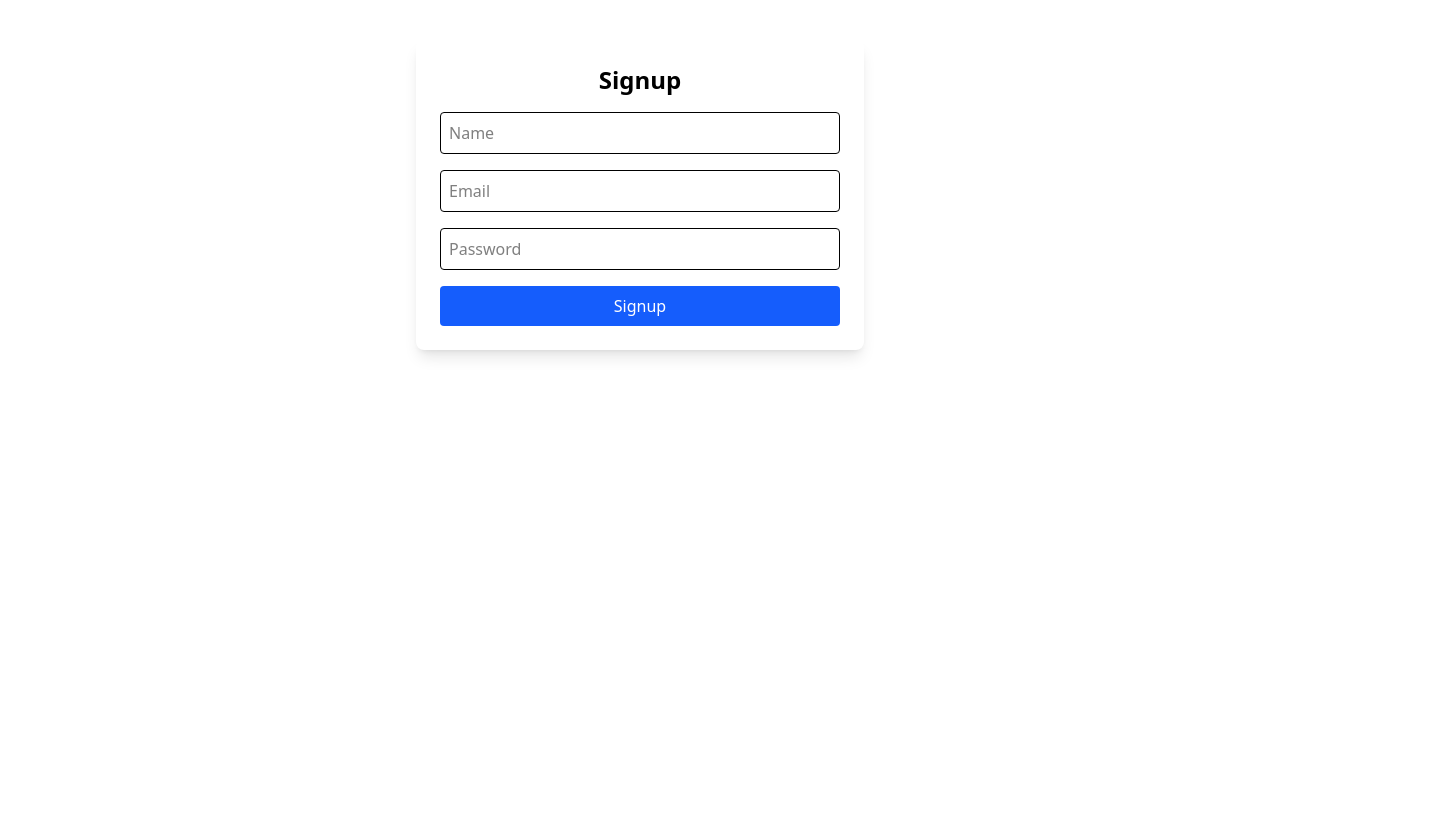
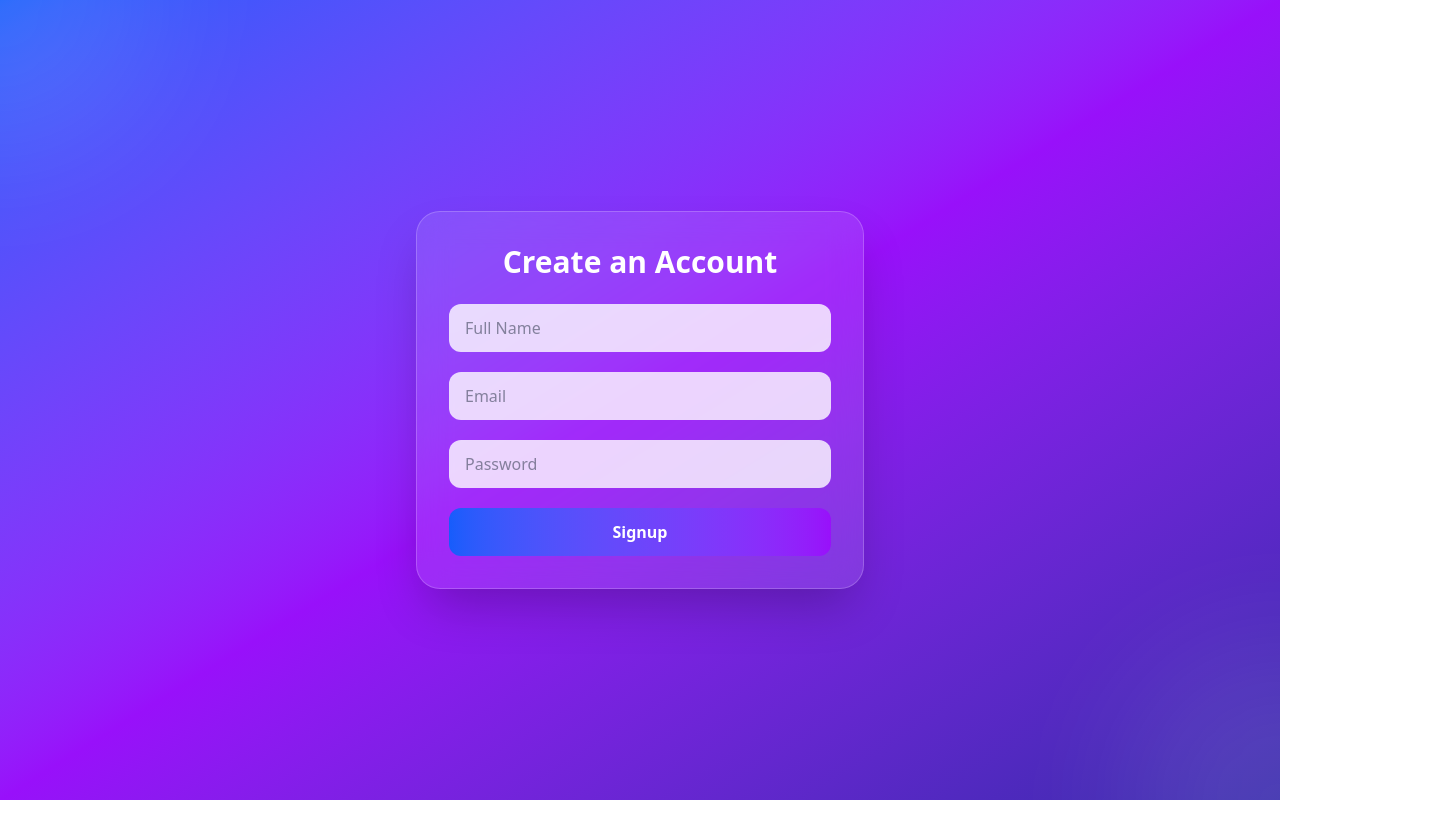
Before and after one commit to amitver01/URL-SHORTY, a React (Vite) app in the folder FRONTEND/: page /signup in a window 1280 px wide. Shown: the top 838 px of the page, 1440 px wide, since content can reach past the window. Before the commit the page ends 800 px from the top, so only its background shows below. Built offline with nearby package versions, Linux system fonts and the light colour scheme.

Commit message:
align tailwind css as per the home page ui

```diff
--- a/FRONTEND/src/components/AuthForm.jsx
+++ b/FRONTEND/src/components/AuthForm.jsx
@@ -7,27 +7,25 @@ const AuthForm = ({ title, onSubmit }) => {
     password: ''
   });
 
-  const handleChange = e => {
-    setFormData(prev => ({ ...prev, [e.target.name]: e.target.value }));
+  const handleChange = (e) => {
+    setFormData((prev) => ({ ...prev, [e.target.name]: e.target.value }));
   };
 
-  const handleSubmit = e => {
+  const handleSubmit = (e) => {
     e.preventDefault();
     onSubmit(formData);
   };
 
   return (
-    <div className="max-w-md mx-auto mt-10 p-6 bg-white rounded-lg shadow-lg">
-      <h2 className="text-2xl font-semibold mb-4 text-center">{title}</h2>
-      <form onSubmit={handleSubmit} className="space-y-4">
+    <form onSubmit={handleSubmit} className="space-y-5">
       {title === 'Signup' && (
         <input
           type="text"
           name="user_name"
-            placeholder="Name"
-            value={formData.name}
+          placeholder="Full Name"
+          value={formData.user_name}
           onChange={handleChange}
-            className="w-full p-2 border rounded"
+          className="w-full px-4 py-3 rounded-xl bg-white/80 text-gray-800 focus:outline-none focus:ring-4 focus:ring-blue-300"
           required
         />
       )}
@@ -37,7 +35,7 @@ const AuthForm = ({ title, onSubmit }) => {
         placeholder="Email"
         value={formData.email}
         onChange={handleChange}
-          className="w-full p-2 border rounded"
+        className="w-full px-4 py-3 rounded-xl bg-white/80 text-gray-800 focus:outline-none focus:ring-4 focus:ring-blue-300"
         required
       />
       <input
@@ -46,17 +44,16 @@ const AuthForm = ({ title, onSubmit }) => {
         placeholder="Password"
         value={formData.password}
         onChange={handleChange}
-          className="w-full p-2 border rounded"
+        className="w-full px-4 py-3 rounded-xl bg-white/80 text-gray-800 focus:outline-none focus:ring-4 focus:ring-purple-300"
         required
       />
       <button
         type="submit"
-          className="w-full bg-blue-600 text-white py-2 rounded hover:bg-blue-700"
+        className="w-full bg-gradient-to-r from-blue-600 to-purple-600 text-white py-3 rounded-xl font-bold hover:shadow-xl hover:-translate-y-1 transition-all duration-300"
       >
         {title}
       </button>
     </form>
-    </div>
   );
 };
 
--- a/FRONTEND/src/pages/LoginPage.jsx
+++ b/FRONTEND/src/pages/LoginPage.jsx
@@ -1,24 +1,34 @@
-
+import React from 'react';
 import AuthForm from '../components/AuthForm';
 import axios from 'axios';
 import { useNavigate } from 'react-router-dom';
 
 const LoginPage = () => {
   const navigate = useNavigate();
+
   const handleLogin = async (data) => {
     try {
-
       const res = await axios.post('http://localhost:5000/api/auth/login', data);
       console.log('Login Success:', res.data);
-      // Save token, redirect, etc.
-      navigate("/");
-
+      navigate('/');
     } catch (err) {
       console.error('Login Failed:', err.response?.data?.message || err.message);
     }
   };
 
-  return <AuthForm title="Login" onSubmit={handleLogin} />;
+  return (
+    <div className="min-h-screen flex items-center justify-center bg-gradient-to-br from-blue-600 via-purple-600 to-indigo-800 px-4">
+      {/* Background Decorations */}
+      <div className="absolute -top-40 -left-40 w-80 h-80 bg-white/10 rounded-full blur-3xl"></div>
+      <div className="absolute -bottom-40 -right-40 w-80 h-80 bg-white/10 rounded-full blur-3xl"></div>
+
+      <div className="relative w-full max-w-md bg-white/10 backdrop-blur-lg p-8 rounded-3xl shadow-2xl border border-white/20 z-10">
+        <h2 className="text-3xl font-bold text-white text-center mb-6">Login to Your Account</h2>
+
+        <AuthForm title="Login" onSubmit={handleLogin} />
+      </div>
+    </div>
+  );
 };
 
 export default LoginPage;
--- a/FRONTEND/src/pages/SignupPage.jsx
+++ b/FRONTEND/src/pages/SignupPage.jsx
@@ -1,23 +1,33 @@
-
+import React from 'react';
 import AuthForm from '../components/AuthForm';
 import axios from 'axios';
 import { useNavigate } from 'react-router-dom';
 
 const SignupPage = () => {
+  const navigate = useNavigate(); // ✅ move this outside the function
+
   const handleSignup = async (data) => {
     try {
-        const navigate = useNavigate();
-        //console.log(data);
       const res = await axios.post('http://localhost:5000/api/auth/signup', data);
       console.log('Signup Success:', res.data);
-      // Redirect or show success message
-      navigate("/login")
+      navigate('/login'); // redirect after successful signup
     } catch (err) {
       console.error('Signup Failed:', err.response?.data?.message || err.message);
     }
   };
 
-  return <AuthForm title="Signup" onSubmit={handleSignup} />;
+  return (
+    <div className="min-h-screen flex items-center justify-center bg-gradient-to-br from-blue-600 via-purple-600 to-indigo-800 px-4">
+      {/* Background Decorations */}
+      <div className="absolute -top-40 -left-40 w-80 h-80 bg-white/10 rounded-full blur-3xl"></div>
+      <div className="absolute -bottom-40 -right-40 w-80 h-80 bg-white/10 rounded-full blur-3xl"></div>
+
+      <div className="relative w-full max-w-md bg-white/10 backdrop-blur-lg p-8 rounded-3xl shadow-2xl border border-white/20 z-10">
+        <h2 className="text-3xl font-bold text-white text-center mb-6">Create an Account</h2>
+        <AuthForm title="Signup" onSubmit={handleSignup} />
+      </div>
+    </div>
+  );
 };
 
 export default SignupPage;
```
Lines whose indentation alone changed are shown as unchanged.
